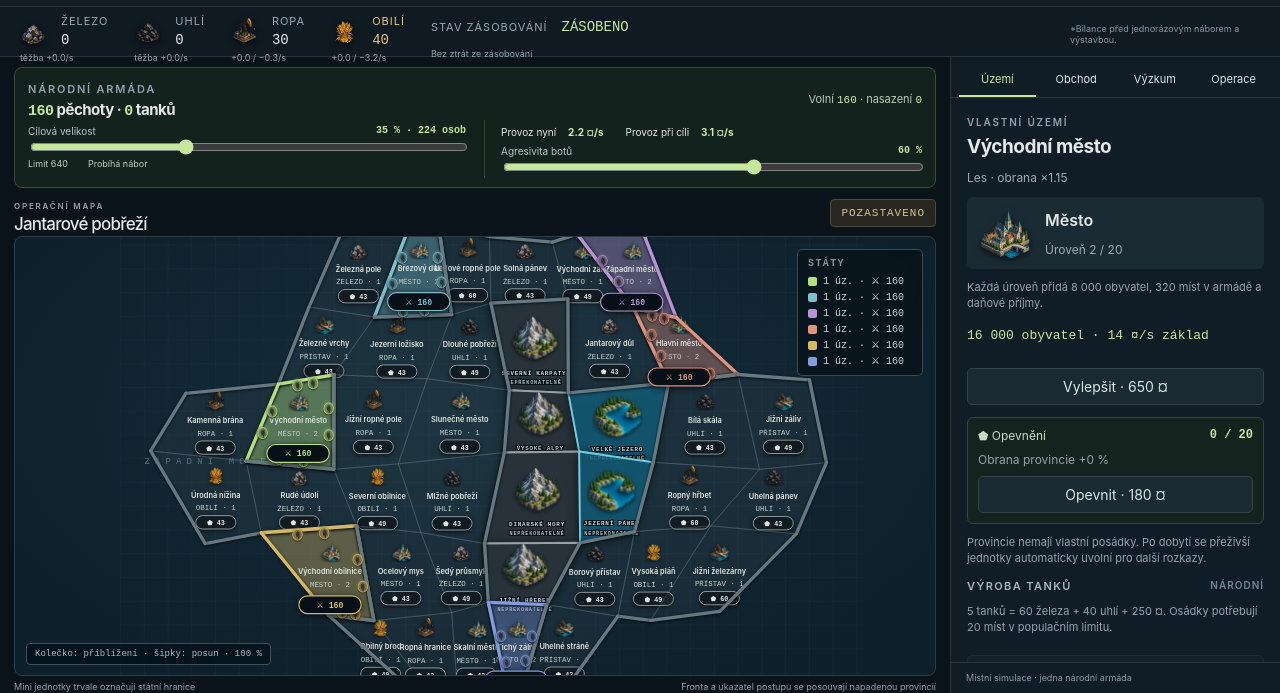
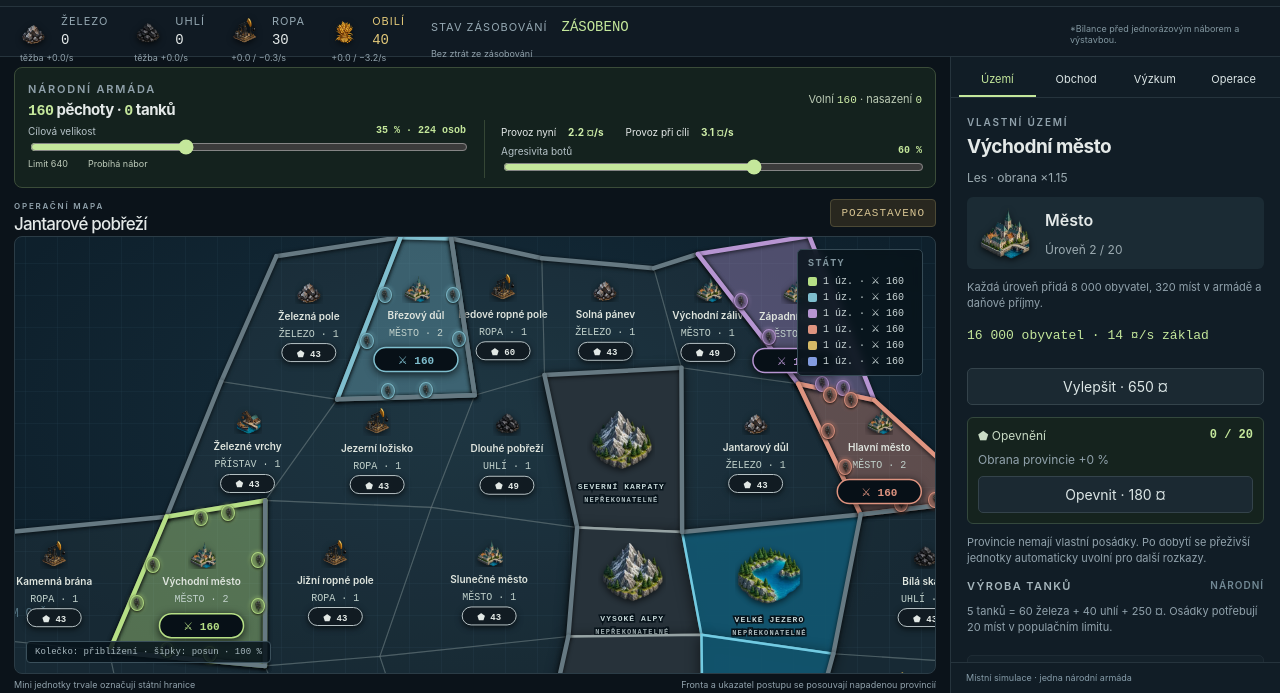
Before and after one commit to jakubmich97-droid/frontline, a website built with Vite: page index.html in a window 1280 px wide. Shown: the part 107-800 px from the top of the page. Built offline with nearby package versions, Linux system fonts and the light colour scheme.

Commit message:
fix: enlarge province geometry and restore market icons

```diff
--- a/src/engine.ts
+++ b/src/engine.ts
@@ -265,13 +265,15 @@ export const fortifyCost = (r: Region) => 180 + r.fort * 120;
 export const researchCost = (n: Nation, b: Branch) => 500 + n.tech[b] * 450;
 export function createGame(seed = 42, player = 0): Game {
   const starts = [17, 2, 6, 14, 33, 44],
+    geometryScaleX = 1.32,
+    geometryScaleY = 1.3,
     left = [245, 180, 92, 52, 108, 205, 315],
     right = [760, 850, 938, 958, 900, 805, 700],
     points = Array.from({ length: MAP_ROWS + 1 }, (_, row) =>
       Array.from({ length: MAP_COLS + 1 }, (_, col) => [
-        left[row] + ((right[row] - left[row]) * col) / MAP_COLS +
-          Math.sin(col * 4 + row * 8) * (col === 0 || col === MAP_COLS ? 12 : 17),
-        48 + row * 102 + Math.cos(col * 5 + row * 3) * 13,
+        20 + geometryScaleX * (left[row] + ((right[row] - left[row]) * col) / MAP_COLS +
+          Math.sin(col * 4 + row * 8) * (col === 0 || col === MAP_COLS ? 12 : 17)),
+        22 + geometryScaleY * (48 + row * 102 + Math.cos(col * 5 + row * 3) * 13),
       ]),
     );
   const regions = names.map((name, id): Region => {
--- a/src/main.ts
+++ b/src/main.ts
@@ -33,7 +33,7 @@ import {
 } from "./engine.ts";
 const app = document.querySelector<HTMLDivElement>("#app")!;
 const KEY = "frontline.save.v3";
-const BASE_MAP_SCALE = 1.22;
+const BASE_MAP_SCALE = 1;
 let game: Game = createGame(),
   selected = 17,
   target: number | null = null,
@@ -47,8 +47,8 @@ let game: Game = createGame(),
   dragging = false,
   armyDraft: number | null = null,
   mapZoom = 1,
-  mapPanX = -85,
-  mapPanY = -40;
+  mapPanX = -150,
+  mapPanY = -70;
 let accumulator = 0,
   last = performance.now(),
   renderElapsed = 0;
@@ -142,7 +142,7 @@ function mapMarkup() {
       return soldierA + soldierB + tank;
     }).join("");
   }).join("");
-  return `<svg class="world-map" viewBox="0 0 1000 720" role="group" aria-label="Strategická mapa, ${playableRegions(game).length} obyvatelných provincií"><defs><pattern id="grid" width="32" height="32" patternUnits="userSpaceOnUse"><path d="M32 0H0V32" fill="none" stroke="#24404e" stroke-width=".5"/></pattern>${gradients}</defs><rect width="1000" height="720" fill="url(#grid)"/><text x="28" y="27" class="map-note">JANTAROVÁ EVROPA / KOMODITNÍ MAPA</text><text x="970" y="27" class="map-note">N ↑</text><text x="118" y="360" text-anchor="middle" class="sea-label">ZÁPADNÍ MOŘE</text><text x="500" y="700" text-anchor="middle" class="sea-label">JIŽNÍ MOŘE</text>
+  return `<svg class="world-map" viewBox="0 0 1350 900" role="group" aria-label="Strategická mapa, ${playableRegions(game).length} obyvatelných provincií"><defs><pattern id="grid" width="32" height="32" patternUnits="userSpaceOnUse"><path d="M32 0H0V32" fill="none" stroke="#24404e" stroke-width=".5"/></pattern>${gradients}</defs><rect width="1350" height="900" fill="url(#grid)"/><text x="28" y="27" class="map-note">JANTAROVÁ EVROPA / KOMODITNÍ MAPA</text><text x="1320" y="27" class="map-note">N ↑</text><text x="118" y="450" text-anchor="middle" class="sea-label">ZÁPADNÍ MOŘE</text><text x="675" y="875" text-anchor="middle" class="sea-label">JIŽNÍ MOŘE</text>
 ${game.regions
   .map((r) => {
     if (r.geography === "sea") return "";
@@ -383,8 +383,8 @@ app.addEventListener("click", (ev) => {
     accumulator = 0;
     armyDraft = null;
     mapZoom = 1;
-    mapPanX = -85;
-    mapPanY = -40;
+    mapPanX = -150;
+    mapPanY = -70;
     notice = "Nová kampaň. Nastav armádu a vyber první důl.";
     save();
   }
--- a/src/style.css
+++ b/src/style.css
@@ -196,6 +196,8 @@
   flex: 0 0 44px;
   border-radius: 7px;
   background-color: #243640;
+  background-image: url("/assets/frontline-sprites.webp");
+  background-repeat: no-repeat;
   background-size: 300% 300%;
 }
 .market-head h3 {
@@ -535,7 +537,8 @@ h3 {
   cursor: zoom-in;
 }
 .map-canvas {
-  width: 100%;
+  width: 1350px;
+  height: 900px;
   transform-origin: 0 0;
   will-change: transform;
 }
@@ -554,7 +557,8 @@ h3 {
 }
 .world-map {
   display: block;
-  width: 100%;
+  width: 1350px;
+  height: 900px;
   max-height: none;
 }
 .map-sprite { width: 28px; height: 28px; }
@@ -1320,10 +1324,16 @@ progress::-webkit-progress-value {
   .map-heading .eyebrow {
     font-size: 8px;
   }
-  .world-map {
-    height: calc(100vh - 362px);
+  .map-surface {
+    height: clamp(360px, calc(100vh - 362px), 570px);
     min-height: 360px;
     max-height: 570px;
+  }
+  .world-map {
+    width: 1350px;
+    height: 900px;
+    min-height: 0;
+    max-height: none;
   }
   .map-footer {
     padding: 5px 0;
@@ -1403,6 +1413,14 @@ progress::-webkit-progress-value {
   }
 }
 @media (max-width: 850px) {
+  .map-surface {
+    height: 500px;
+  }
+  .map-canvas,
+  .world-map {
+    width: 1100px;
+    height: 733px;
+  }
   header {
     padding: 0 16px;
     height: 65px;
```
Also changed, not shown: tests/engine.test.ts (+5 -0 lines), tests/ui.test.mjs (+8 -0 lines), README.md.
